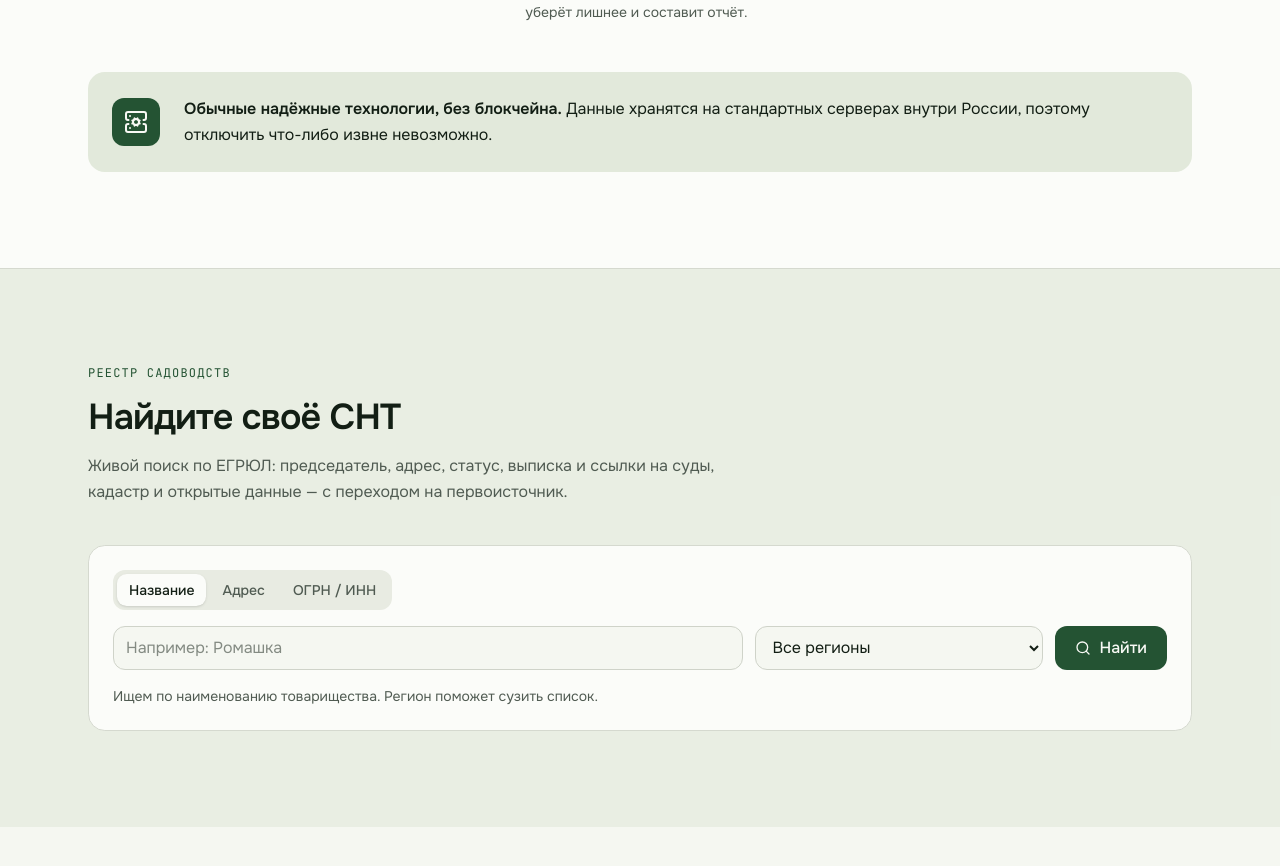
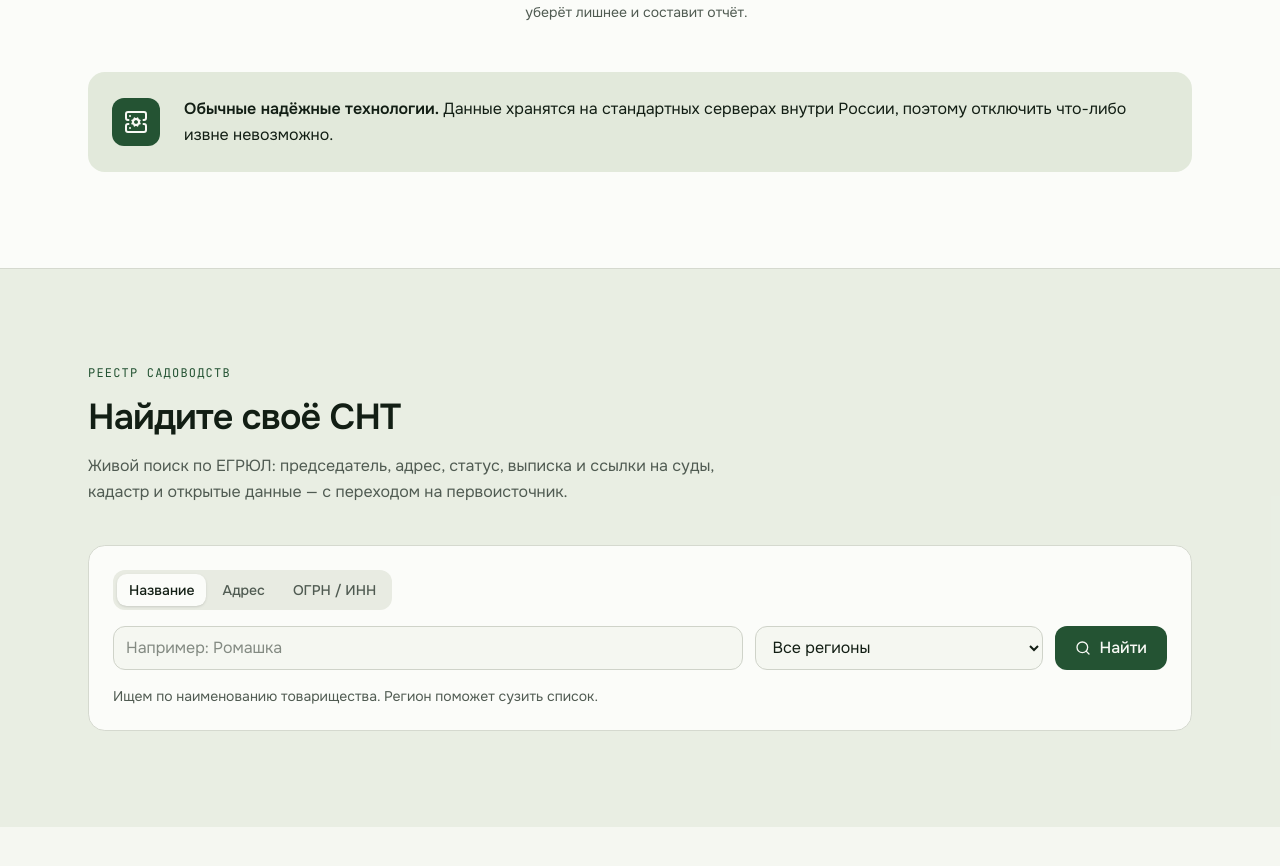
Before and after one commit to Olya1114/visitka-snt, a Next.js app: page / in a window 1280 px wide. Shown: the part 2045-2911 px from the top of the page. Built offline with nearby package versions, Linux system fonts and the light colour scheme.

Commit message:
fix: remove blockchain reference from about app description
Updated text to remove mention of blockchain and clarify data storage location.

```diff
--- a/components/about-app.tsx
+++ b/components/about-app.tsx
@@ -129,7 +129,7 @@ export function AboutApp() {
             <ServerCog className="size-6" aria-hidden="true" />
           </span>
           <p className="text-pretty leading-relaxed">
-            <span className="font-semibold">Обычные надёжные технологии, без блокчейна.</span> Данные хранятся на
+            <span className="font-semibold">Обычные надёжные технологии.</span> Данные хранятся на
             стандартных серверах внутри России, поэтому отключить что-либо извне невозможно.
           </p>
         </div>
```
